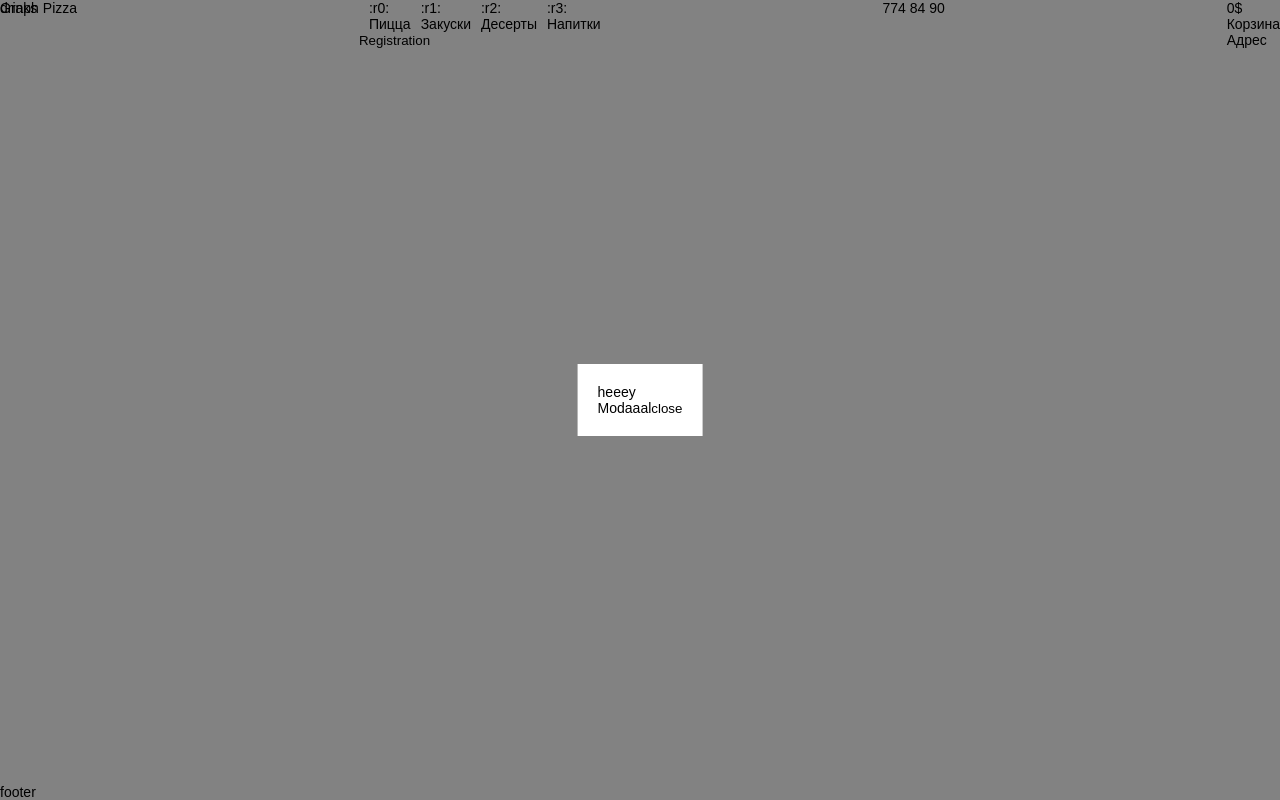
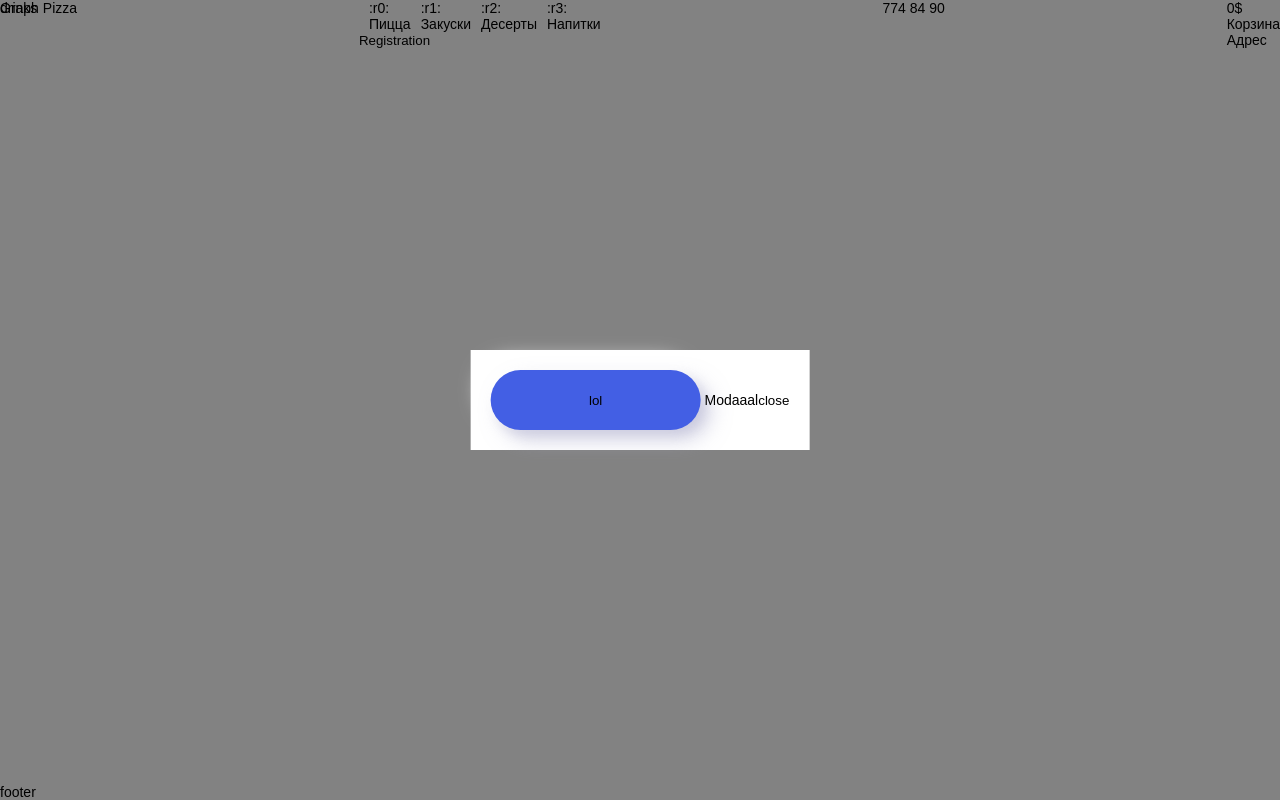
Before and after one commit to FilippSchastnyi/graph-pizza-web, a React (Create React App) app: page /drinks in a window 1280 px wide. Both pictures are taken after a click on the button "Registration". Built offline with nearby package versions, Linux system fonts and the light colour scheme.

Commit message:
GP-pshchasny-work-on-the-button-component

```diff
--- /dev/null
+++ b/src/components/UI/Button.settings.ts
@@ -0,0 +1,26 @@
+import { IButtonSettings } from "../../ts/interfaces/UI/IButton";
+import { color } from '../../config/Colors'
+
+export const settings : IButtonSettings = {
+  mode: {
+    blue: `
+    background: ${color.$colorBlue};
+    `,
+    white: `
+    background: ${color.$colorWhite};
+    `
+  },
+  size: {
+    sm: `
+    height: 40px;
+    width: 100px;
+    `,
+    lg: `
+    height: 60px;
+    width: 210px;
+    `,
+    w100: `
+    width: 100%;
+    `
+  }
+}
--- /dev/null
+++ b/src/components/UI/Button.tsx
@@ -0,0 +1,38 @@
+import styled from 'styled-components'
+import { settings } from './Button.settings'
+import { IButton } from '../../ts/interfaces/UI/IButton'
+import { ButtonMode, ButtonSize } from '../../ts/enums/UI/Button'
+
+const Button = ( props : IButton): JSX.Element => {
+  const btnClasses = [props.classes].join(' ')
+  return (
+    <Wrapper className={btnClasses}
+             size={props.size}
+             mode={props.mode}
+    >
+      {props.children}
+    </Wrapper>
+  )
+}
+
+const getTheme = (mode: ButtonMode): string => {
+  return settings.mode[mode]
+}
+
+const getSize = (size: ButtonSize): string => {
+  return settings.size[size]
+}
+
+const Wrapper = styled.button<IButton>`
+  background: #F5F5FA;
+  padding: 10px 5px;
+  ${props => getTheme(props.mode)}
+  ${props => getSize(props.size)}
+  border-radius: 32px;
+  box-shadow: -5px -5px 10px rgba(255, 255, 255, 0.5),
+  5px 5px 10px rgba(170, 170, 204, 0.25),
+  10px 10px 20px rgba(170, 170, 204, 0.5),
+    -10px -10px 20px #FFFFFF;
+`
+
+export default Button
--- a/src/components/common/Header/Header.tsx
+++ b/src/components/common/Header/Header.tsx
@@ -3,7 +3,7 @@ import Logo from "../Logo";
 import HeaderOptions from "./HeaderOptions";
 import HeaderContacts from "./HeaderContacts";
 import HeaderCart from "./HeaderCart";
-import { IHeaderOptions } from '../../../Interfaces/Options'
+import { IHeaderOptions } from '../../../ts/interfaces/Options/IHeaderOptions'
 
 const Header = ({setModalState}: IHeaderOptions): JSX.Element => {
   return (
--- a/src/components/common/Header/HeaderOptions.tsx
+++ b/src/components/common/Header/HeaderOptions.tsx
@@ -1,7 +1,7 @@
 import { useId } from "react";
 import styled from "styled-components";
 import { Link } from "react-router-dom";
-import { IHeaderOptions } from '../../../Interfaces/Options'
+import { IHeaderOptions } from '../../../ts/interfaces/Options/IHeaderOptions'
 
 const HeaderOptions = ({setModalState}: IHeaderOptions): JSX.Element => {
   const options = [
--- a/src/components/common/Layout.tsx
+++ b/src/components/common/Layout.tsx
@@ -4,6 +4,8 @@ import Footer from './Footer'
 import { Outlet } from 'react-router-dom'
 import Modal from './Modal'
 import styled from 'styled-components'
+import Button from '../UI/Button'
+import { ButtonMode, ButtonSize } from '../../ts/enums/UI/Button'
 
 const Layout = (): JSX.Element => {
   const [modalState, setModalState] = useState<boolean>(false)
@@ -22,7 +24,11 @@ const Layout = (): JSX.Element => {
           setModalState(false)
         }}
       >
-        <p>heeey</p>
+        <Button
+          size={ButtonSize.lg}
+          mode={ButtonMode.blue}>
+          <p>lol</p>
+        </Button>
       </Modal>
     </Wrapper>
   )
--- /dev/null
+++ b/src/config/Colors.ts
@@ -0,0 +1,23 @@
+export const color = {
+  colorGrayBg: `#E5E5E5`,
+
+// Colors
+  $colorWhite: `#FFFFFF`,
+  $colorBlack: `#121726`,
+  $colorError: `#EB5757`,
+
+
+// Gray
+  $colorGray: `#666A73`,
+  $colorLightGray: `#D4D5D9`,
+
+// Blue
+  $colorBlue: `#435FE4`,
+  $colorBlueHover: `#354BB6`,
+  $colorBlueActive: `#273677`,
+
+// Yellow
+  $colorYellow: `#FFE068`,
+  $colorYellowHover: `#DDC35A`,
+  $colorYellowActive: `#A0935C`
+}
--- /dev/null
+++ b/src/ts/enums/UI/Button.ts
@@ -0,0 +1,10 @@
+export enum ButtonMode {
+  blue = 'blue',
+  white = 'white',
+}
+
+export enum ButtonSize {
+  lg = 'lg',
+  sm = 'sm',
+  w100 = 'w100'
+}
--- /dev/null
+++ b/src/ts/interfaces/UI/IButton.ts
@@ -0,0 +1,27 @@
+import { ButtonMode, ButtonSize } from '../../enums/UI/Button'
+
+export interface IButtonMode {
+  blue: string,
+  white: string
+}
+
+export interface IButtonSize {
+  lg: string,
+  sm: string,
+  w100: string
+}
+
+export interface IButton {
+  active?: boolean;
+  classes?: string;
+  attrs?: string;
+  mode: ButtonMode;
+  size: ButtonSize
+  children?: JSX.Element;
+  onClick?: () => void;
+}
+
+export interface IButtonSettings {
+  mode: IButtonMode,
+  size: IButtonSize
+}
--- /dev/null
+++ b/src/ts/interfaces/UI/IModal.ts
@@ -0,0 +1,5 @@
+export interface IModal {
+  isOpen: boolean;
+  children: JSX.Element;
+  onHandleClickCloseButton: () => void;
+}
```
Also changed, not shown: src/components/common/Modal.tsx (+4 -7 lines), src/ts/interfaces/Options/IHeaderOptions.ts (renamed from src/Interfaces/Options.ts).
